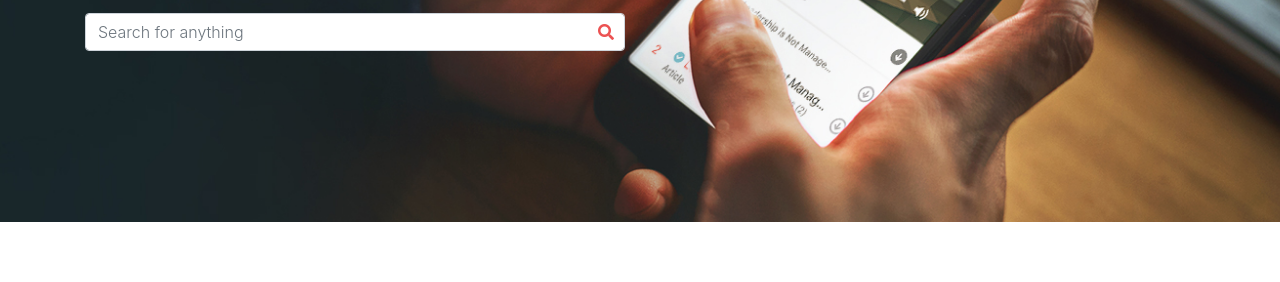
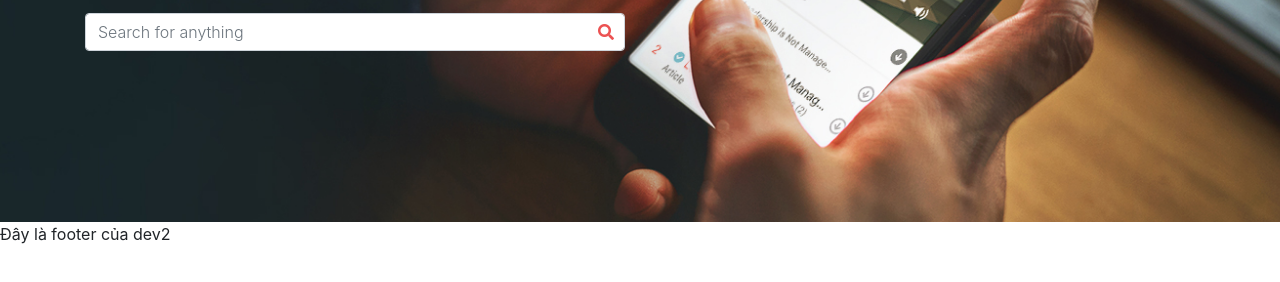
Before and after one commit to thuannguyen293/fe57_udemy, a plain HTML site: page index.html in a window 1280 px wide. Shown: the part 370-652 px from the top of the page. Drawn offline with nearby package versions, Linux system fonts and the light colour scheme.

Commit message:
Add Footer

```diff
--- a/index.html
+++ b/index.html
@@ -115,6 +115,8 @@
       </div>
     </section>
 
+    <footer>Đây là footer của dev2</footer>
+
     <!-- Optional JavaScript -->
     <!-- jQuery first, then Popper.js, then Bootstrap JS -->
     <script
```
